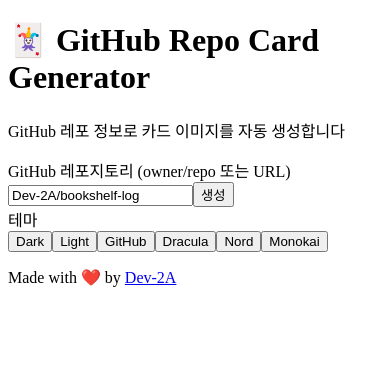
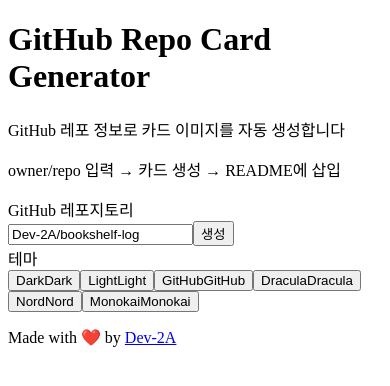
Before and after one commit to Dev-2A/github-repo-card, a React (Vite) app: page / in a window 390 px wide. Shown: the top 386 px of the page. Built offline with nearby package versions, Linux system fonts and the light colour scheme; the HTML template or start-up script is replaced by a standard one; a web font is replaced by a local one.

Commit message:
📱 반응형 레이아웃 및 UI 폴리싱

```diff
--- a/src/components/CardPreview.jsx
+++ b/src/components/CardPreview.jsx
@@ -31,18 +31,20 @@
   };
 
   return (
-    <div className="flex flex-col items-center gap-6">
-      {/* 카드 미리보기 */}
-      <div className="rounded-xl overflow-hidden shadow-2xl">
-        <RepoCard data={data} theme={theme} />
+    <div className="flex flex-col items-center gap-6 w-full">
+      {/* 카드 — 모바일에서 축소 */}
+      <div className="w-full overflow-x-auto flex justify-center px-4">
+        <div className="origin-top-left scale-[0.55] sm:scale-75 md:scale-100 transition-transform">
+          <RepoCard data={data} theme={theme} />
+        </div>
       </div>
 
       {/* 다운로드 버튼 */}
-      <div className="flex gap-3">
+      <div className="flex flex-col sm:flex-row gap-3 px-4">
         <button
           onClick={handleDownloadPNG}
           disabled={rendering}
-          className="flex items-center gap-2 px-5 py-2.5 rounded-lg bg-accent-green text-bg font-semibold text-sm hover:opacity-90 disabled:opacity-50 cursor-pointer transition-opacity"
+          className="flex items-center justify-center gap-2 px-5 py-2.5 rounded-lg bg-accent-green text-bg font-semibold text-sm hover:opacity-90 disabled:opacity-50 cursor-pointer transition-opacity"
         >
           {rendering ? (
             <svg className="animate-spin h-4 w-4" viewBox="0 0 24 24">
@@ -78,7 +80,7 @@
         <button
           onClick={handleDownloadSVG}
           disabled={rendering}
-          className="flex items-center gap-2 px-5 py-2.5 rounded-lg bg-bg-card border border-border text-text-secondary text-sm hover:border-accent-blue cursor-pointer transition-colors"
+          className="flex items-center justify-center gap-2 px-5 py-2.5 rounded-lg bg-bg-card border border-border text-text-secondary text-sm hover:border-accent-blue cursor-pointer transition-colors"
         >
           <svg
             width="16"
--- a/src/components/Header.jsx
+++ b/src/components/Header.jsx
@@ -1,11 +1,14 @@
 export default function Header() {
   return (
-    <header className="text-center">
-      <h1 className="text-4xl font-bold text-accent-blue mb-2">
-        🃏 GitHub Repo Card Generator
+    <header className="text-center px-4">
+      <h1 className="text-3xl sm:text-4xl font-bold text-accent-blue mb-2">
+        GitHub Repo Card Generator
       </h1>
-      <p className="text-text-secondary text-lg">
+      <p className="text-text-secondary text-base sm:text-lg">
         GitHub 레포 정보로 카드 이미지를 자동 생성합니다
+      </p>
+      <p className="text-text-secondary/60 text-xs sm:text-sm mt-1">
+        owner/repo 입력 → 카드 생성 → README에 삽입
       </p>
     </header>
   );
--- a/src/components/LoadingSkeleton.jsx
+++ b/src/components/LoadingSkeleton.jsx
@@ -1,6 +1,6 @@
 export default function LoadingSkeleton() {
   return (
-    <div className="w-[600px] h-[340px] rounded-xl border border-border bg-bg-card p-8 flex flex-col justify-between animate-pulse">
+    <div className="w-[320px] sm:w-[450px] md:w-[600px] h-[200px] sm:h-[270px] md:h-[340px] rounded-xl border border-border bg-bg-card p-4 sm:p-6 md:p-8 flex flex-col justify-between animate-pulse">
       {/* 상단 */}
       <div className="flex items-center gap-3">
         <div className="w-10 h-10 rounded-full bg-border" />
--- a/src/components/MarkdownCopy.jsx
+++ b/src/components/MarkdownCopy.jsx
@@ -18,7 +18,7 @@
   const htmlSnippet = `<img src="${apiUrl}" alt="${data.fullName} card" width="600" />`;
 
   return (
-    <div className="w-full max-w-xl flex flex-col gap-3">
+    <div className="w-full max-w-xl flex flex-col gap-3 px-4 sm:px-0">
       <label className="text-text-secondary text-sm">README에 삽입</label>
 
       {/* Markdown */}
--- a/src/components/RepoInput.jsx
+++ b/src/components/RepoInput.jsx
@@ -10,17 +10,17 @@
   };
 
   return (
-    <div className="w-full max-w-xl">
+    <div className="w-full max-w-xl px-4 sm:px-0">
       <label className="block text-text-secondary text-sm mb-2">
-        GitHub 레포지토리 (owner/repo 또는 URL)
+        GitHub 레포지토리
       </label>
-      <div className="flex gap-2">
+      <div className="flex flex-col sm:flex-row gap-2">
         <input
           type="text"
           value={input}
           onChange={(e) => setInput(e.target.value)}
           onKeyDown={(e) => e.key === "Enter" && handleSubmit()}
-          placeholder="Dev-2A/bookshelf-log"
+          placeholder="owner/repo 또는 GitHub URL"
           className="flex-1 px-4 py-3 rounded-lg bg-bg-input border border-border text-text placeholder:text-text-secondary/50 focus:outline-none focus:border-accent-blue transition-colors"
         />
         <button
@@ -29,7 +29,7 @@
           className="px-8 py-3 rounded-lg bg-primary text-white font-semibold hover:bg-primary-light disabled:opacity-50 cursor-pointer transition-colors"
         >
           {loading ? (
-            <span className="flex items-center gap-2">
+            <span className="flex items-center justify-center gap-2">
               <svg className="animate-spin h-4 w-4" viewBox="0 0 24 24">
                 <circle
                   className="opacity-25"
--- a/src/components/ThemeSelector.jsx
+++ b/src/components/ThemeSelector.jsx
@@ -11,9 +11,9 @@
 
 export default function ThemeSelector({ current, onChange }) {
   return (
-    <div className="w-full max-w-xl">
+    <div className="w-full max-w-xl px-4 sm:px-0">
       <label className="block text-text-secondary text-sm mb-2">테마</label>
-      <div className="flex flex-wrap gap-2">
+      <div className="grid grid-cols-3 sm:flex sm:flex-wrap gap-2">
         {Object.entries(THEMES).map(([key, value]) => {
           const colors = THEME_PREVIEWS[key] || ["#000", "#111", "#fff"];
           const isActive = current === key;
@@ -22,23 +22,23 @@
             <button
               key={key}
               onClick={() => onChange(key)}
-              className={`flex items-center gap-2 px-4 py-2 rounded-lg text-sm cursor-pointer border transition-all ${
+              className={`flex items-center justify-center sm:justify-start gap-2 px-3 sm:px-4 py-2 rounded-lg text-sm cursor-pointer border transition-all ${
                 isActive
                   ? "border-accent-blue bg-accent-blue/10 text-accent-blue"
                   : "border-border bg-bg-card text-text-secondary hover:border-accent-blue/50"
               }`}
             >
-              {/* 테마 미니 프리뷰 */}
               <div className="flex gap-0.5">
                 {colors.map((c, i) => (
                   <div
                     key={i}
                     style={{ backgroundColor: c }}
-                    className="w-3 h-3 rounded-sm first:rounded-l last:rounded-r"
+                    className="w-3 h-3 rounded-sm"
                   />
                 ))}
               </div>
-              {value.name}
+              <span className="hidden sm:inline">{value.name}</span>
+              <span className="sm:hidden text-xs">{value.name}</span>
             </button>
           );
         })}
--- a/src/styles/global.css
+++ b/src/styles/global.css
@@ -20,3 +20,35 @@
   color: var(--color-text);
   font-family: var(--font-sans);
 }
+
+/* 커스텀 스크롤바 */
+::-webkit-scrollbar {
+  width: 6px;
+  height: 6px;
+}
+
+::-webkit-scrollbar-track {
+  background: transparent;
+}
+
+::-webkit-scrollbar-thumb {
+  background: var(--color-border);
+  border-radius: 3px;
+}
+
+::-webkit-scrollbar-thumb:hover {
+  background: var(--color-text-secondary);
+}
+
+/* 코드 블록 가로 스크롤 */
+code {
+  scrollbar-width: thin;
+  scrollbar-color: var(--color-border) transparent;
+}
+
+/* 포커스 링 */
+*:focus-visible {
+  outline: 2px solid var(--color-accent-blue);
+  outline-offset: 2px;
+  border-radius: 4px;
+}
```
